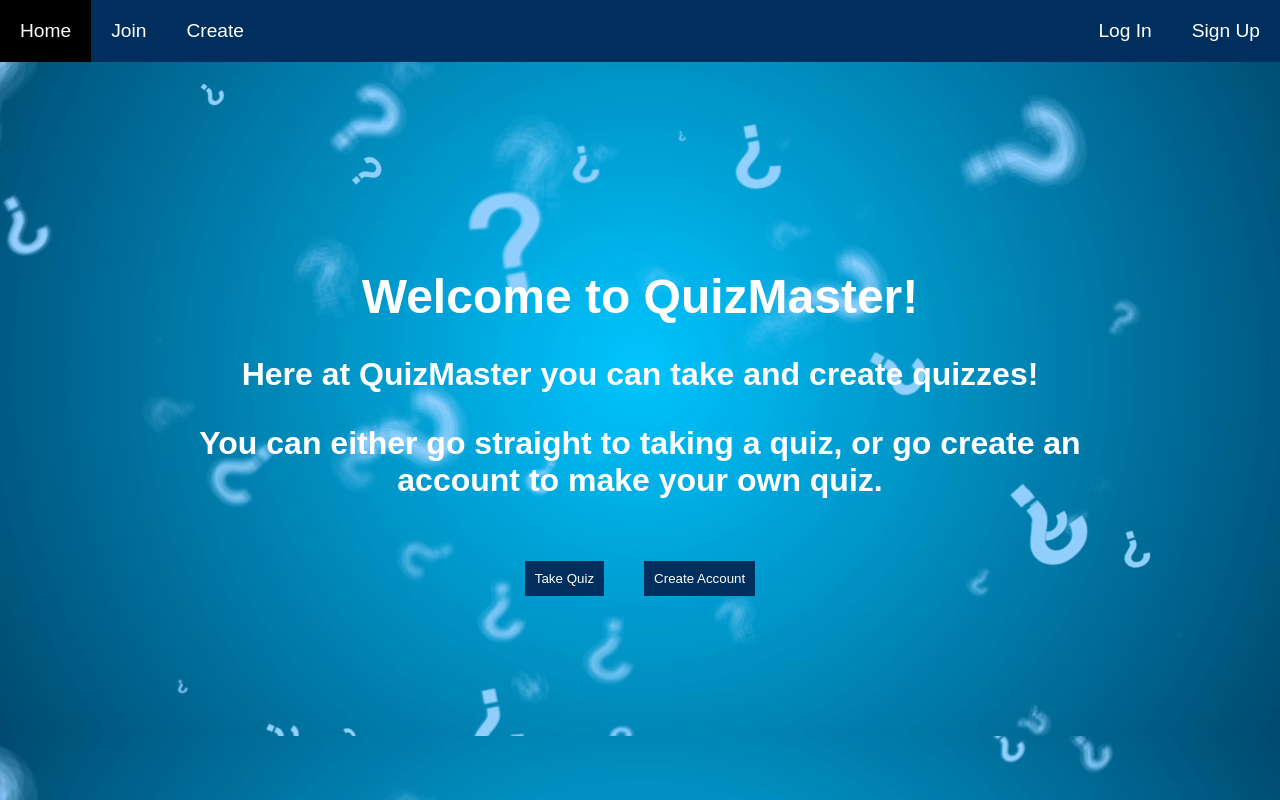
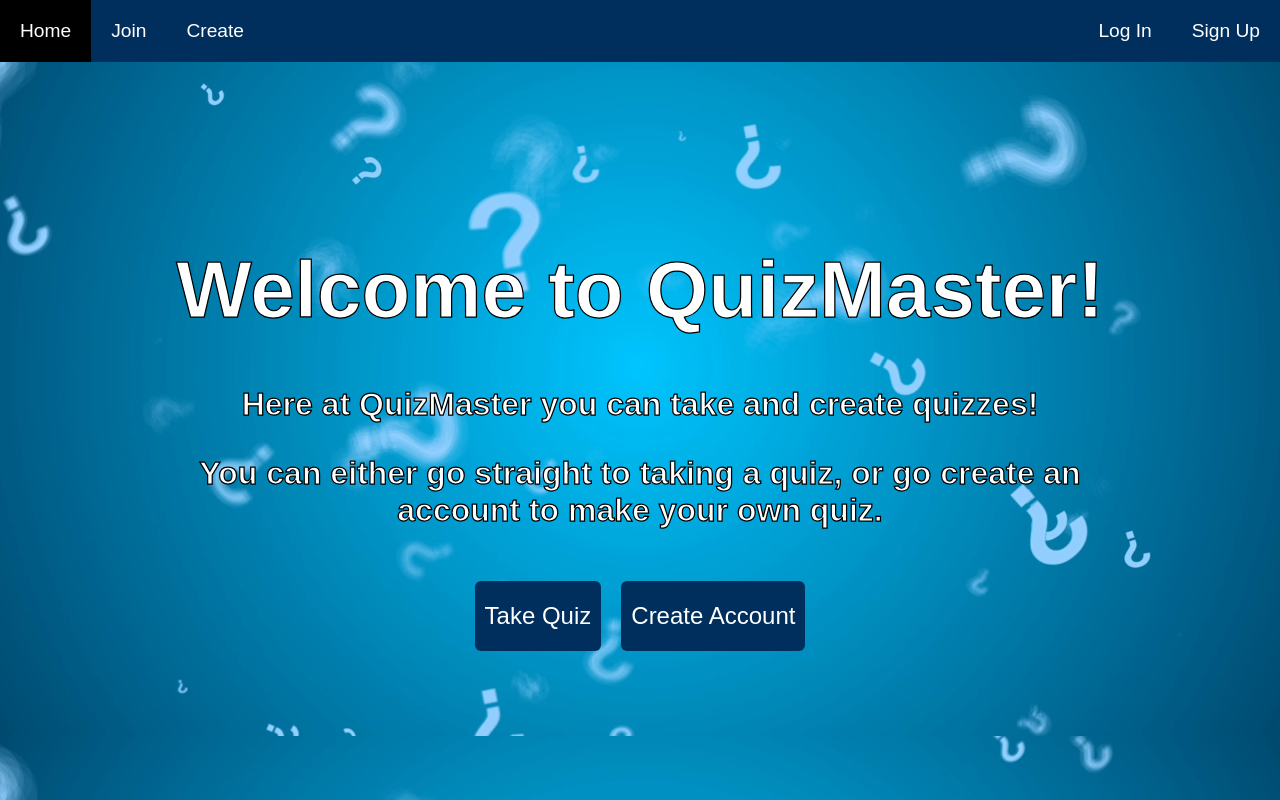
Before and after one commit to milesHerrick/quiz-project, a PHP site: page /home.html in a window 1280 px wide. Run offline with PHP 8.4, Linux system fonts and the light colour scheme.

Commit message:
Added outline to varius pieces of text and changed some font sizes

```diff
--- a/global.css
+++ b/global.css
@@ -46,3 +46,8 @@ li a{
 li a:hover{
     background-color: black;
 }
+
+h1{
+    margin-bottom: 50px;
+    -webkit-text-stroke: 1.25px black;
+}
--- a/home.css
+++ b/home.css
@@ -7,24 +7,35 @@
 	text-align: center;
 
 }
+
 h1{
-    font-size: 3em;
+    font-size: 5em;
     font-family: Arial, Helvetica, sans-serif;
     color: #FFFFFF;
+    -webkit-text-stroke: 1.25px black;
 }
+
 p{
     font-size: 2em;
     font-family: Arial, Helvetica, sans-serif;
     color: #FFFFFF;
     font-weight: bold;
+    -webkit-text-stroke: 1.25px black;
 }
+
 #joinbtn, #createbtn{
     padding: 10px;
     background-color: #002f5d;
     color: #FFFFFF;
     border: 0;
-    margin: 20px;
+    font-size: x-large;
+    margin: 10px;
+    box-sizing: content-box;
+    font-size: 1.5em;
+    border-radius: .25em;
+    height: 50px;
 }
+
 #createbtn:hover, #joinbtn:hover{
     background-color: black;
 }
```
Also changed, not shown: login.css (+13 -0 lines), README.txt.
